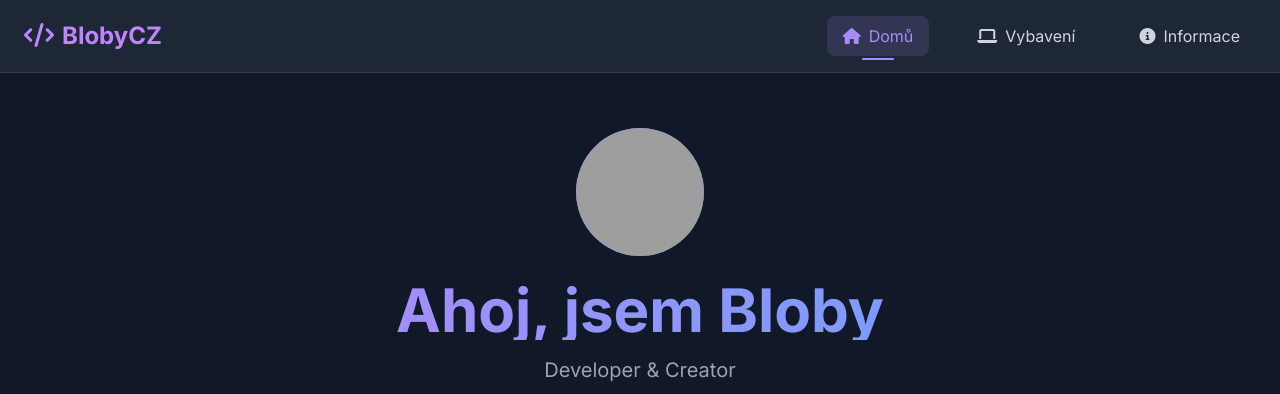
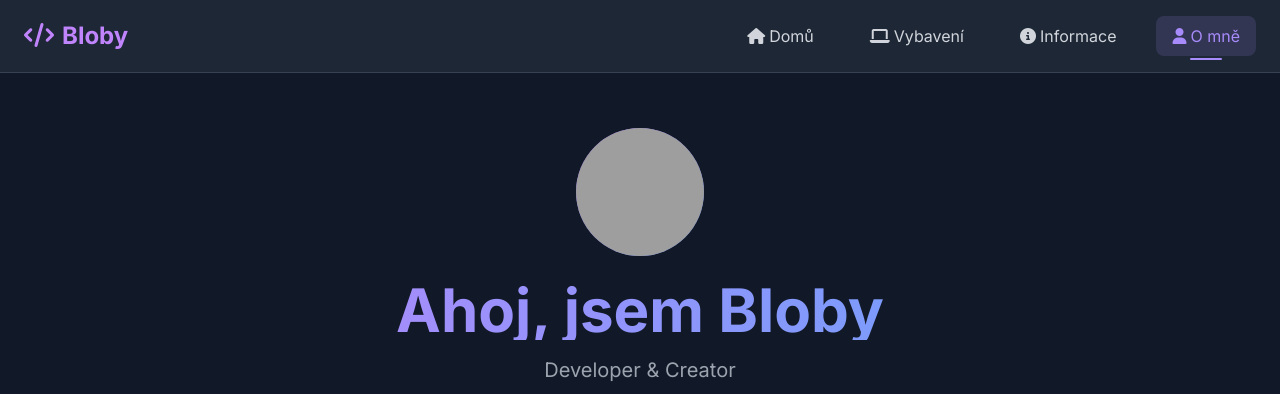
Before and after one commit to BlobyCS/web, a website: page index.html in a window 1280 px wide. Shown: the top 394 px of the page. Drawn offline with nearby package versions, Linux system fonts and the light colour scheme; no server answers; grey boxes are pictures that could not be loaded.

Commit message:
Update index.html

```diff
--- a/index.html
+++ b/index.html
@@ -12,37 +12,25 @@
 <body class="bg-gray-900 text-gray-100">
     <!-- Navbar -->
         <nav class="fixed w-full top-0 z-50 bg-gray-800/95 backdrop-blur-sm border-b border-gray-700">
-        <div class="container mx-auto px-6 py-4">
-            <div class="flex items-center justify-between">
+        <div class="container mx-auto px-6 py-4 flex items-center justify-between">
             <a href="index.html" class="text-2xl font-bold text-purple-400 hover:text-purple-300 transition">
-                    <i class="fas fa-code mr-2"></i>BlobyCZ
+                <i class="fas fa-code mr-2"></i>Bloby
             </a>
-                <div class="hidden md:flex space-x-8">
-                    <a href="index.html" class="nav-link active">
-                        <i class="fas fa-home mr-2"></i>Domů
-                    </a>
-                    <a href="specs.html" class="nav-link">
-                        <i class="fas fa-laptop mr-2"></i>Vybavení
-                    </a>
-                    <a href="info.html" class="nav-link">
-                        <i class="fas fa-info-circle mr-2"></i>Informace
-                    </a>
+            <div class="hidden md:flex space-x-6">
+                <a href="index.html" class="nav-link"><i class="fas fa-home mr-1"></i>Domů</a>
+                <a href="specs.html" class="nav-link"><i class="fas fa-laptop mr-1"></i>Vybavení</a>
+                <a href="info.html" class="nav-link"><i class="fas fa-info-circle mr-1"></i>Informace</a>
+                <a href="about.html" class="nav-link active"><i class="fas fa-user mr-1"></i>O mně</a>
             </div>
             <button class="md:hidden text-gray-300" id="mobileMenuBtn">
                 <i class="fas fa-bars text-2xl"></i>
             </button>
         </div>
         <div class="md:hidden hidden mt-4 pb-4" id="mobileMenu">
-                <a href="index.html" class="block py-2 nav-link active">
-                    <i class="fas fa-home mr-2"></i>Domů
-                </a>
-                <a href="specs.html" class="block py-2 nav-link">
-                    <i class="fas fa-laptop mr-2"></i>Vybavení
-                </a>
-                <a href="info.html" class="block py-2 nav-link">
-                    <i class="fas fa-info-circle mr-2"></i>Informace
-                </a>
-            </div>
+            <a href="index.html" class="block py-2 nav-link"><i class="fas fa-home mr-1"></i>Domů</a>
+            <a href="specs.html" class="block py-2 nav-link"><i class="fas fa-laptop mr-1"></i>Vybavení</a>
+            <a href="info.html" class="block py-2 nav-link"><i class="fas fa-info-circle mr-1"></i>Informace</a>
+            <a href="about.html" class="block py-2 nav-link active"><i class="fas fa-user mr-1"></i>O mně</a>
         </div>
     </nav>
 
```
Lines whose indentation alone changed are shown as unchanged.
